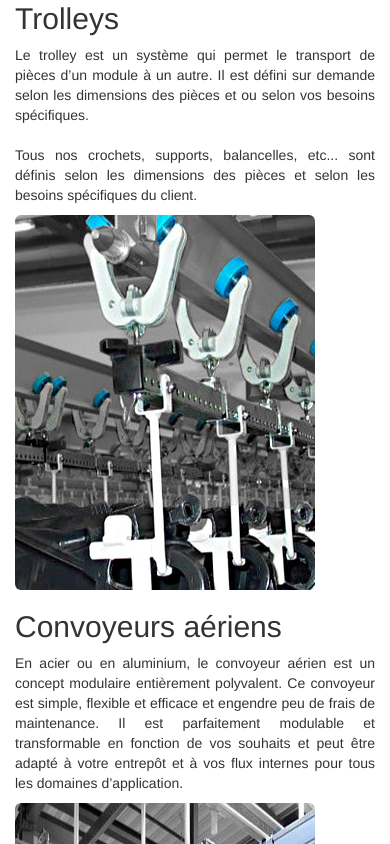
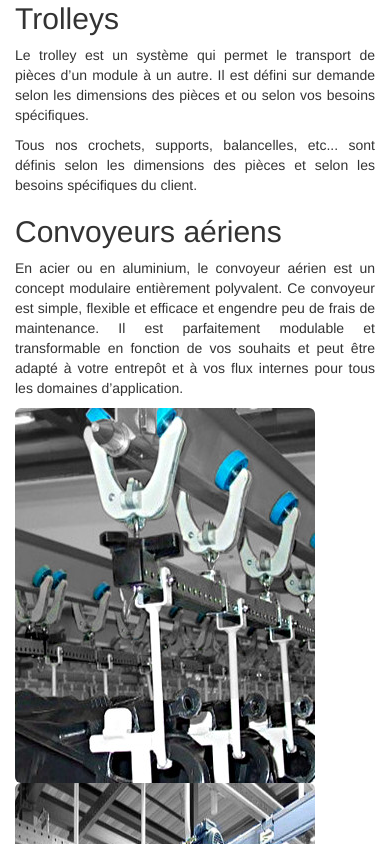
Before and after one commit to Agado1003/Schonenberger_HTML, a plain HTML site: page public_html/index.html in a window 390 px wide. Shown: the part 1220-2064 px from the top of the page. Drawn offline with Linux system fonts and the light colour scheme; some packages are replaced by stand-ins of ours.

Commit message:
bottom img position's correction

```diff
--- a/public_html/index.html
+++ b/public_html/index.html
@@ -146,22 +146,30 @@
         <div class="row">
             <div class="col-sm-6">
                 <h2>Trolleys</h2>
-                <p class="text-justify">Le trolley est un système qui permet le transport de pièces d’un module à un autre. Il est défini sur demande selon les dimensions des pièces et ou selon vos besoins spécifiques.
-                    <br/><br/>
-                    Tous nos crochets, supports, balancelles, etc... sont définis selon les dimensions des pièces et selon les besoins spécifiques du client.</p>
-                <img class="img-responsive img-rounded" src="img/trolleys.jpg" height="200" width="300" alt="trolleys">
+                <p class="text-justify">Le trolley est un système qui permet le transport de pièces d’un module à un autre. Il est défini sur demande selon les dimensions des pièces et ou selon vos besoins spécifiques.</p>
+                <p class="text-justify">Tous nos crochets, supports, balancelles, etc... sont définis selon les dimensions des pièces et selon les besoins spécifiques du client.</p>
+
                 <!--<a class="btn btn-default" href="#">More Info</a>-->
             </div>
             <!-- /.col-sm-6 -->
             <div class="col-sm-6">
                 <h2>Convoyeurs aériens</h2>
                 <p class="text-justify">En acier ou en aluminium, le convoyeur aérien est un concept modulaire entièrement polyvalent. Ce convoyeur est simple, flexible et efficace et engendre peu de frais de maintenance. Il est parfaitement modulable et transformable en fonction de vos souhaits et peut être adapté à votre entrepôt et à vos flux internes pour tous les domaines d’application.</p>
-                <img class="img-responsive img-rounded" src="img/convoyeur_aerien.jpg" height="200" width="300" alt="convoyeur aérien">
+
                 <!--<a class="btn btn-default" href="#">More Info</a>-->
             </div>
             <!-- /.col-sm-6 -->
         </div>
         <!-- /.row -->
+
+        <div class="row">
+            <div class="col-sm-6">
+                <img class="img-responsive img-rounded" src="img/trolleys.jpg" height="200" width="300" alt="trolleys">
+            </div>
+            <div class="col-sm-6">
+                <img class="img-responsive img-rounded" src="img/convoyeur_aerien.jpg" height="200" width="300" alt="convoyeur aérien">
+            </div>
+        </div>
 
         <!-- Footer -->
         <footer>
```
